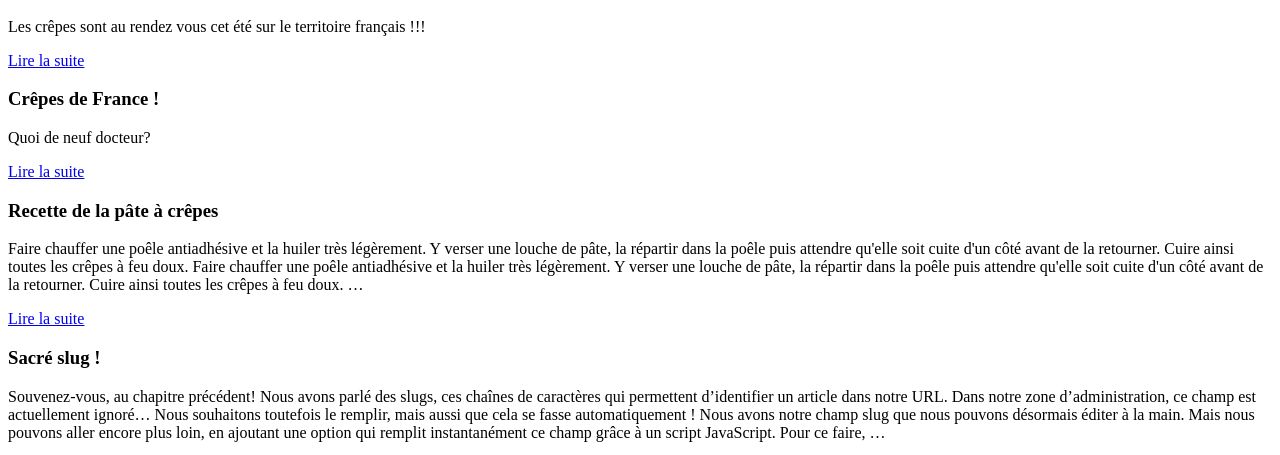
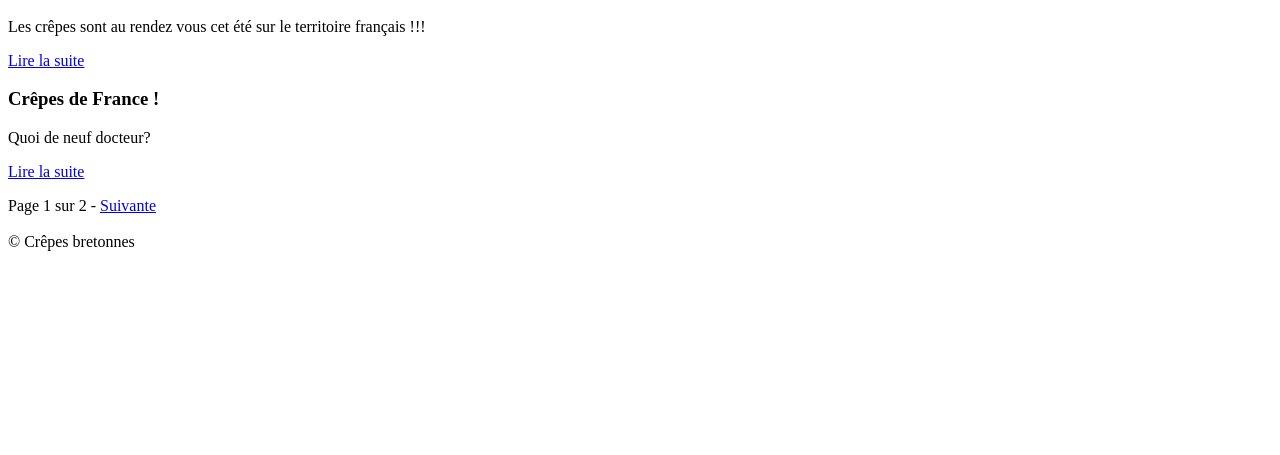
Before and after one commit to JonathanMaran/crepes_bretonnes, a Django app: page /blog/accueil in a window 1280 px wide. Shown: the part 186-641 px from the top of the page. Run offline with Django 3.2, Linux system fonts and the light colour scheme; data comes from the database, SQL or seed files in the repository.

Commit message:
Vues génériques (chapitre compliqué je n'ai pas tout saisi)

```diff
--- a/blog/templates/blog/accueil.html
+++ b/blog/templates/blog/accueil.html
@@ -12,4 +12,19 @@
     {% empty %}
         <p>Aucun article.</p>
     {% endfor %}
+
+
+<!-- mise en forme de la pagination -->
+{% if is_paginated %}
+    <div class="pagination">
+        {% if page_obj.has_previous %}
+            <a href="?page={{ page_obj.previous_page_number }}">Précédente</a> -
+        {% endif %}
+        Page {{ page_obj.number }} sur {{ page_obj.paginator.num_pages }}
+        {% if page_obj.has_next %}
+            - <a href="?page={{ page_obj.next_page_number }}">Suivante</a>
+        {% endif %}
+    </div>
+<br>
+{% endif %}
 {% endblock %}
--- a/blog/urls.py
+++ b/blog/urls.py
@@ -1,8 +1,24 @@
+from django.conf.urls import url
 from django.urls import path, re_path
+from django.views.generic import ListView
+
 from . import views
+from .models import Article
 
 urlpatterns = [
-    path('accueil', views.accueil, name='accueil'),
+    # path('accueil', views.accueil, name='accueil'),
+    # Nous allons réécricre l'URL de l'accueil ci dessous
+    url(r'^accueil$', views.ListeArticles.as_view(  # model=Article,
+        # context_object_name="derniers_articles",    Par souci de lisibilité, nous vous conseillons plutôt de renseigner les classes dans views.py, comme vu précédemment.
+        # template_name="blog/accueil.html"
+    ), name="blog_liste"),
+
+    # Et nous avons toujours nos autres pages…
+    #url(r'^article/(?P<id>\d+)$', views.lire),
+    url(r'^categorie/(\w+)$', views.ListeArticles.as_view()),
+
+    #url(r'^(?P<page>\d+)$', views.archives),
+    url(r'^categorie/(\d+)$', views.ListeArticles.as_view(), name='blog_categorie'),
     path('article/<int:id>-<slug:slug>', views.lire, name='lire'),
     path('article/<int:id_article>', views.view_article, name='afficher_article'),
     path('redirection', views.view_redirection, name='redirection'),
@@ -12,5 +28,8 @@ urlpatterns = [
     path('date', views.date_actuelle, name='date'),
     path('addition/<int:nombre1>/<int:nombre2>', views.addition, name='addition'),
     # autre manière d'écrire (d4 attend un nombre à 4 chiffres que la vue disposera sous le nom year
-    re_path(r'^articles/(?P<year>\d{4})/(?P<month>\d{2})', views.list_articles, name='afficher_liste_articles')
+    re_path(r'^articles/(?P<year>\d{4})/(?P<month>\d{2})', views.list_articles, name='afficher_liste_articles'),
+    url('faq', views.faq, name='faq'),
+    url(r'^faq$', views.FAQView.as_view()),  # nous demandons la vue correspondant à la classe FAQView
+    # url(r'^faq', TemplateView.as_view(template_name='blog/faq.html')),  POSSIBILITE d'instancier directement TemplateView dans le fichier urls.py en passant l'argument template_name, par conséquent la classe FAQView n'a plus d'intérêt
 ]
--- a/blog/views.py
+++ b/blog/views.py
@@ -2,20 +2,21 @@ from datetime import datetime
 
 from django.http import HttpResponse, Http404
 from django.shortcuts import render, redirect, get_object_or_404
+from django.views.generic import TemplateView, ListView, DetailView
 
 from .forms import ContactForm, NouveauContactForm
 from blog.models import Article, Contact
 
-
 # Create your views here.
 # contiendra toutes les vues de l'application
 
-
+"""
 def accueil(request):
     # Afficher tous les articles de notre blog
     articles = Article.objects.all()  # Nous récupérons tous nos articles
     return render(request, 'blog/accueil.html', {'derniers_articles': articles})
     # HttpResponse permet de retourner une réponse texte brut ou html
+"""
 
 
 def lire(request, id, slug):
@@ -110,3 +111,25 @@ def voir_contacts(request):
         'blog/voir_contacts.html',
         {'contacts': Contact.objects.all()}
     )
+
+
+# Chapitre sur les vues generiques
+# exemple de vue classique, contrairement à une vue générique qui n'est pas une fonction mais une classe
+def faq(request):
+    return render(request, 'blog/faq.html', {})
+
+
+class FAQView(TemplateView):
+    template_name = "blog/faq.html"
+
+
+class ListeArticles(ListView):
+    model = Article
+    context_object_name = "derniers_articles"
+    template_name = "blog/accueil.html"
+    paginate_by = 2
+
+    queryset = Article.objects.filter(categorie_id=1)
+
+    #def get_queryset(self):
+       # return Article.objects.filter(categorie__id=self.args[0])
--- a/templates/base.html
+++ b/templates/base.html
@@ -9,7 +9,7 @@
     <nav>
         {% block nav %}
         <ul>
-            <li><a href="/">Accueil</a> </li>
+            <li><a href="/blog/accueil">Accueil</a> </li>
             <li><a href="/blog">Blog</a> </li>
             <li><a href="/contact">Contact</a> </li>
         </ul>
```
Also changed, not shown: blog/templates/blog/faq.html (added, +10 -0 lines).
